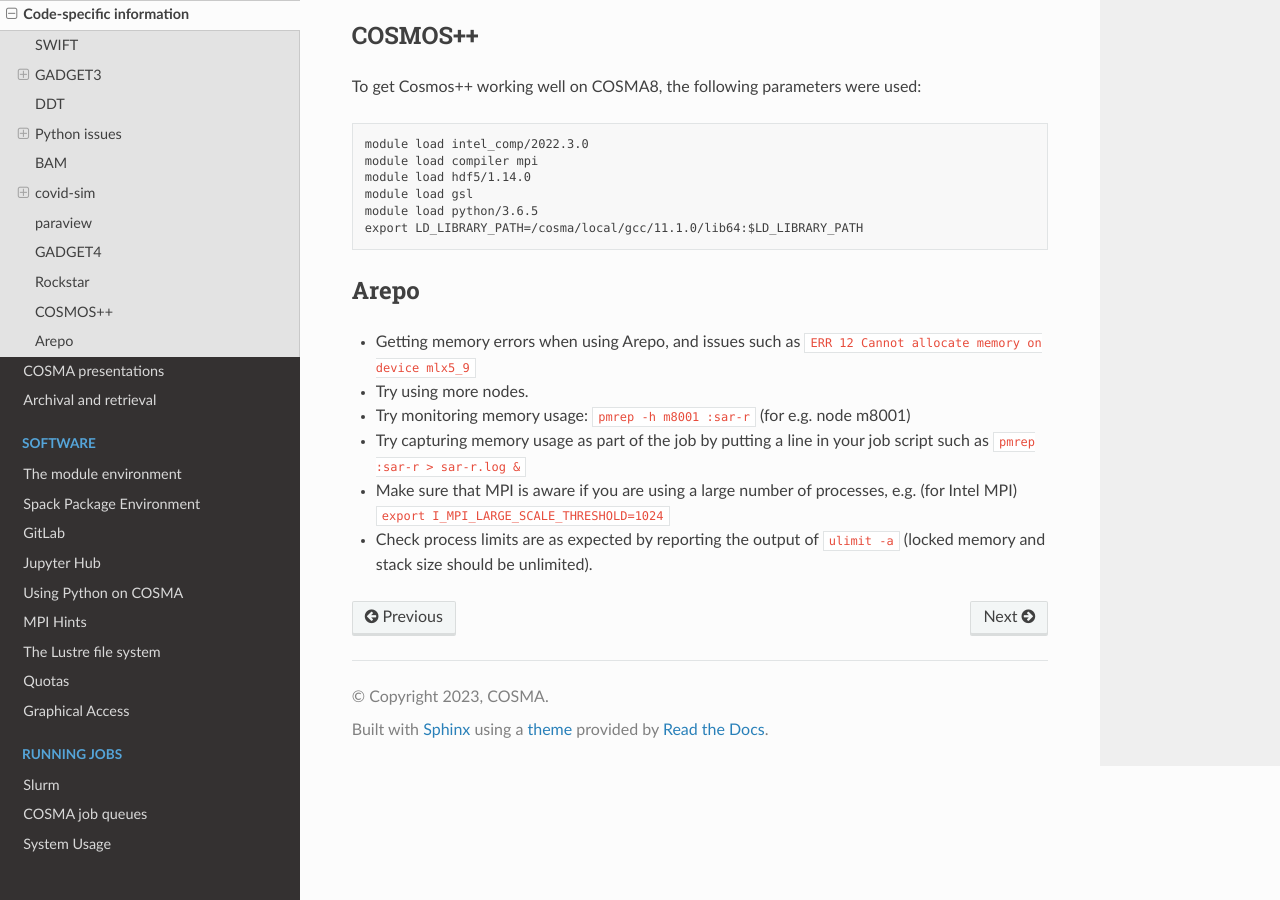
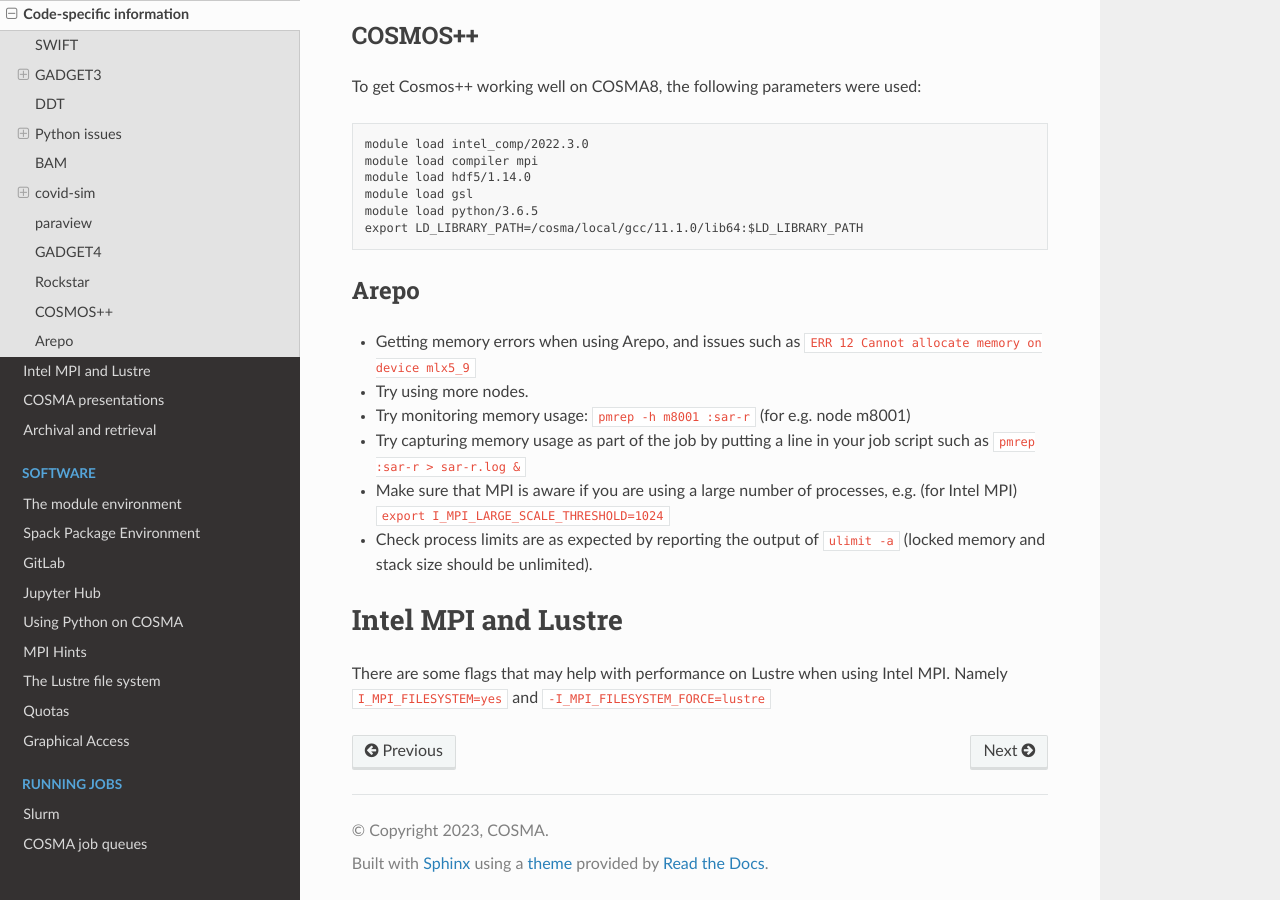
Before and after one commit to agb32/cosmadoc, a Sphinx documentation site: the page built from docs/source/issues.md, in a window 1280 px wide and 900 px high, scrolled down 7889 px. Built offline with Sphinx 7.4.7 and the Read the Docs theme 2.0.0, drawn with Linux system fonts in a browser that asks for light colours.

Commit message:
added  MPI Lustre info

````diff
--- a/docs/source/issues.md
+++ b/docs/source/issues.md
@@ -310,3 +310,8 @@ To get Cosmos++ working well on COSMA8, the following parameters were used:
  - Try capturing memory usage as part of the job by putting a line in your job script such as ```pmrep :sar-r > sar-r.log &```
  - Make sure that MPI is aware if you are using a large number of processes, e.g. (for Intel MPI) ```export I_MPI_LARGE_SCALE_THRESHOLD=1024```
  - Check process limits are as expected by reporting the output of ```ulimit -a``` (locked memory and stack size should be unlimited).
+
+
+# Intel MPI and Lustre
+
+There are some flags that may help with performance on Lustre when using Intel MPI.  Namely `I_MPI_FILESYSTEM=yes` and `-I_MPI_FILESYSTEM_FORCE=lustre`
````
